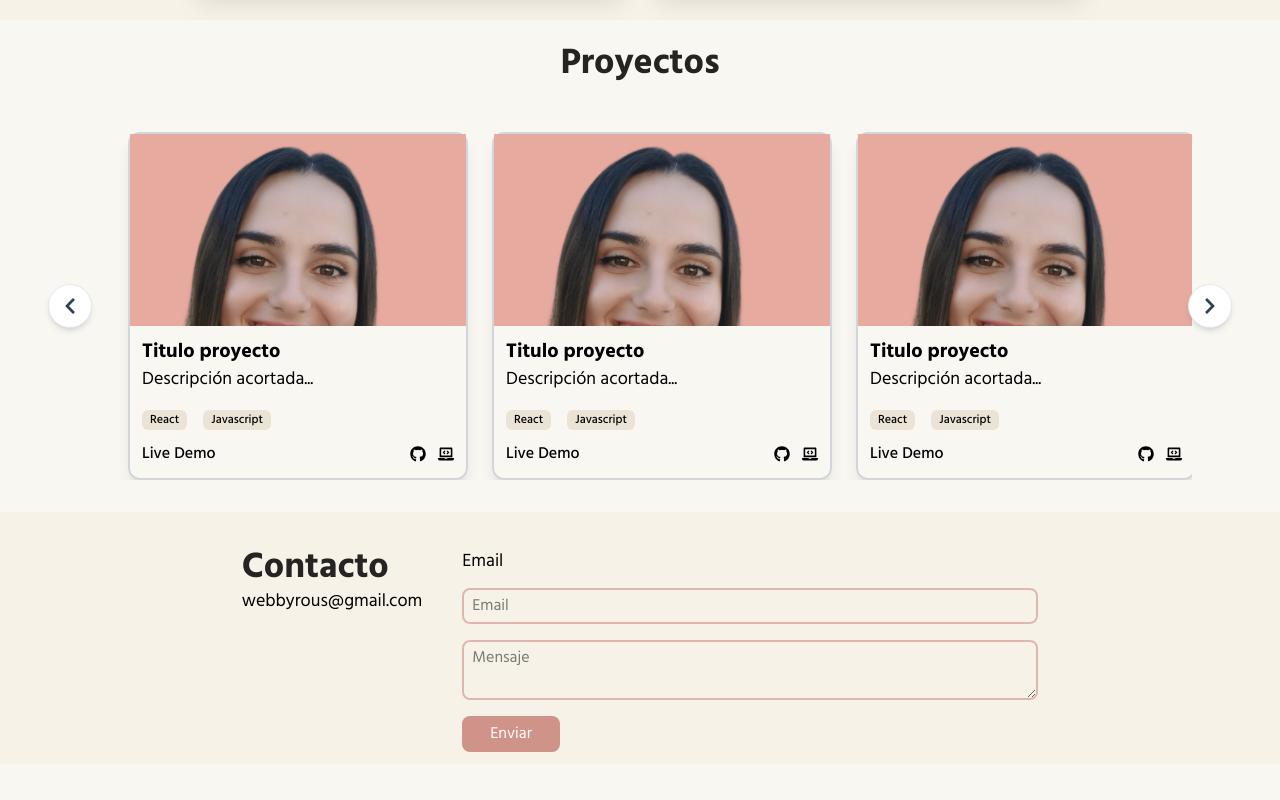
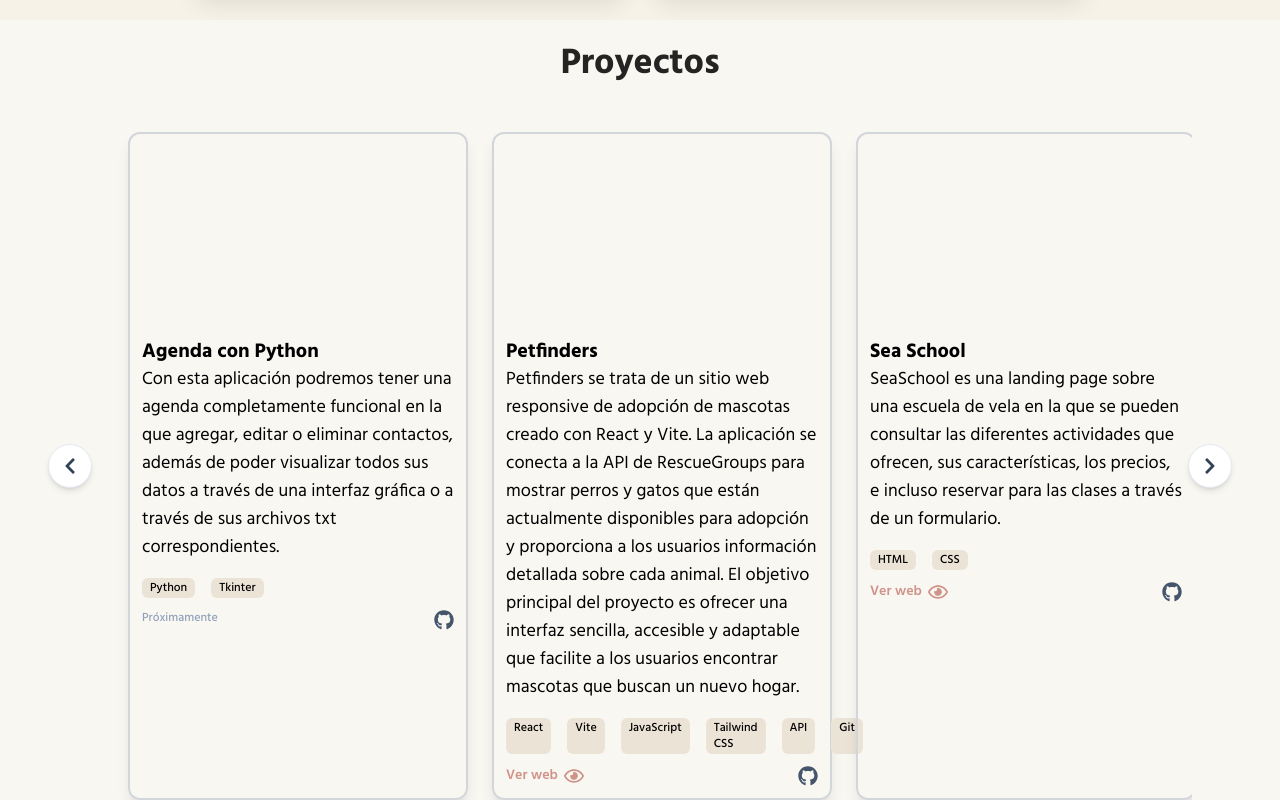
Before and after one commit to webbyrous/mi-portfolio, a React (Vite) app: page / in a window 1280 px wide. Shown: the part 2660-3460 px from the top of the page. Built offline with nearby package versions, Linux system fonts and the light colour scheme.

Commit message:
adding information to project section

```diff
--- a/src/components/Proyectos.jsx
+++ b/src/components/Proyectos.jsx
@@ -1,18 +1,67 @@
-import React from 'react'
-import { FaGithub, FaLaptopCode, FaChevronLeft, FaChevronRight } from "react-icons/fa";
-import FotoPerfil from '../assets/foto_perfil.png'
-
+import { FaGithub, FaChevronLeft, FaChevronRight , FaRegEye} from "react-icons/fa";
+import { proyectosData } from '../data/proyectosData';
 
 export default function Proyectos() {
     return (
         <div className='bg-peach font-family flex flex-col justify-center items-center gap-4 px-6'>
+
             <h2 className='font-bold text-black text-2xl sm:text-3xl md:text-4xl text-center mt-6'>Proyectos</h2>
             <div className='relative w-full max-w-6xl gap-x-6 px-6 py-8'>
                 {/*Flecha izquierda */}
                 <button className='p-3 bg-white border border-slate-200  text-slate-700 rounded-full shadow-md hover:shadow-none hover:bg-pink/65 hover:text-white transition-all duration-300 active:scale-95 cursor-pointer h-max place-self-center z-30 absolute -left-2 sm:-left-4 top-1/2 -translate-y-1/2'><FaChevronLeft className="text-lg" /></button>
                 {/*Tarjetas proyectos */}
                 <div className='flex overflow-x-auto snap-x snap-mandatory scrollbar-none min-w-0 gap-6 px-10'>
-                    <div className='flex flex-col shrink-0 w-[280px] sm:w-[320px] md:w-[340px] snap-center border-grey-medium border-2 rounded-xl shadow-lg'>
+                    {proyectosData.map((proyecto) => (
+                        <div className='flex flex-col shrink-0 w-[280px] sm:w-[320px] md:w-[340px] snap-center border-grey-medium border-2 rounded-xl shadow-lg'>
+                            {/* Imagen del proyecto */}
+                        <div className='h-48 overflow-hidden'>
+                            <img src={proyecto.image} alt="" className=''/>
+                        </div>
+                        {/* Información del proyecto */}
+                        <div className='px-3'>
+                            <h2 className='text-lg md:text-xl font-bold pt-3'>{proyecto.title}</h2>
+                            <p className='text-base md:text-lg'>{proyecto.description}</p>
+                            {/* Tecnologías usadas */}
+                            <div className='text-sm font-medium flex gap-4 pt-4'>
+                            {proyecto.tags.map((tag, index) => (
+                                <span key={index} className='bg-tag-soft px-2 py-0.5 text-xs rounded-md'>{tag}</span>
+                            ))}
+                            </div>
+                            <div className='flex justify-between py-3'>
+                                {proyecto.webUrl ? (
+                                    <a
+                                    href={proyecto.webUrl}
+                                    target="_blank"
+                                    rel="noopener noreferrer"
+                                    className='flex items-center gap-1.5 text-sm font-semibold text-pink hover:underline'
+                                    >
+                                    Ver web <FaRegEye className="text-xl" />
+                                    </a>
+                                ) : (
+                                    <span className='text-xs font-medium text-slate-400'>
+                                    Próximamente
+                                    </span>
+                                )}
+                                <div className='flex justify-center items-center gap-3'>
+                                   {/* Solo GitHub a la derecha */}
+                                    {proyecto.githubUrl && (
+                                        <a
+                                        href={proyecto.githubUrl}
+                                        target="_blank"
+                                        rel="noopener noreferrer"
+                                        aria-label={`Código de ${proyecto.title}`}
+                                        className='text-xl text-slate-600 hover:text-black transition-colors'
+                                        title="Repositorio en GitHub"
+                                        >
+                                        <FaGithub />
+                                        </a>
+                                    )}
+                                </div>
+                            </div>
+                        </div>
+                    </div>
+                    ))}
+                    {/* <div className='flex flex-col shrink-0 w-[280px] sm:w-[320px] md:w-[340px] snap-center border-grey-medium border-2 rounded-xl shadow-lg'>
                         <div className='h-48 overflow-hidden'>
                             <img src={FotoPerfil} alt="" className=''/>
                         </div>
@@ -51,30 +100,10 @@ export default function Proyectos() {
                                 </div>
                             </div>
                         </div>
-                    </div>
-                    <div className='flex flex-col shrink-0 w-[280px] sm:w-[320px] md:w-[340px] snap-center border-grey-medium border-2 rounded-xl shadow-lg'>
-                        <div className='h-48 overflow-hidden'>
-                            <img src={FotoPerfil} alt="" className=''/>
-                        </div>
-                        <div className='px-3'>
-                            <h2 className='text-lg md:text-xl font-bold pt-3'>Titulo proyecto</h2>
-                            <p className='text-base md:text-lg'>Descripción acortada...</p>
-                            <div className='text-sm font-medium flex gap-4 pt-4'>
-                                <span className='bg-tag-soft px-2 py-0.5 text-xs rounded-md'>React</span>
-                                <span className='bg-tag-soft px-2 rounded-md text-xs py-0.5 '>Javascript</span>
-                            </div>
-                            <div className='flex justify-between py-3'>
-                                <p className='text-base font-medium'>Live Demo</p>
-                                <div className='flex justify-center items-center gap-3'>
-                                    <FaGithub />
-                                    <FaLaptopCode />
-                                </div>
-                            </div>
-                        </div>
-                    </div>
-                {/*Flecha derecha */}
+                    </div> */}
+                    {/*Flecha derecha */}
                  <button className='p-3 bg-white border border-slate-200  text-slate-700 rounded-full shadow-md hover:shadow-none hover:bg-pink/65 hover:text-white transition-all duration-300 active:scale-95 cursor-pointer h-max place-self-center z-30 absolute -right-2 sm:-right-4 top-1/2 -translate-y-1/2'><FaChevronRight className="text-lg" /></button>
-            </div>
+                </div>
             </div>
         </div>
     )
--- /dev/null
+++ b/src/data/proyectosData.js
@@ -0,0 +1,29 @@
+export const proyectosData = [
+  {
+    id: 1,
+    title: 'Agenda con Python',
+    description: 'Con esta aplicación podremos tener una agenda completamente funcional en la que agregar, editar o eliminar contactos, además de poder visualizar todos sus datos a través de una interfaz gráfica o a través de sus archivos txt correspondientes.',
+    image: '',
+    tags: ["Python", "Tkinter"],
+    githubUrl: 'https://github.com/webbyrous/agenda-contactos',
+    webUrl: null
+  },
+ {
+    id: 2,
+    title: 'Petfinders',
+    description: 'Petfinders se trata de un sitio web responsive de adopción de mascotas creado con React y Vite. La aplicación se conecta a la API de RescueGroups para mostrar perros y gatos que están actualmente disponibles para adopción y proporciona a los usuarios información detallada sobre cada animal. El objetivo principal del proyecto es ofrecer una interfaz sencilla, accesible y adaptable que facilite a los usuarios encontrar mascotas que buscan un nuevo hogar.',
+    image:  '',
+    tags: ["React", "Vite", "JavaScript", "Tailwind CSS", "API", "Git"],
+    githubUrl: 'https://github.com/webbyrous/petlover',
+    webUrl:'https://webbyrous.github.io/petlover/'
+  },
+  {
+    id: 3,
+    title: 'Sea School',
+    description: 'SeaSchool es una landing page sobre una escuela de vela en la que se pueden consultar las diferentes actividades que ofrecen, sus características, los precios, e incluso reservar para las clases a través de un formulario.',
+    image:  '',
+    tags: ["HTML", "CSS"],
+    githubUrl: 'https://github.com/webbyrous/pagina-surf',
+    webUrl:'https://webbyrous.github.io/pagina-surf/'
+  }
+];
```
